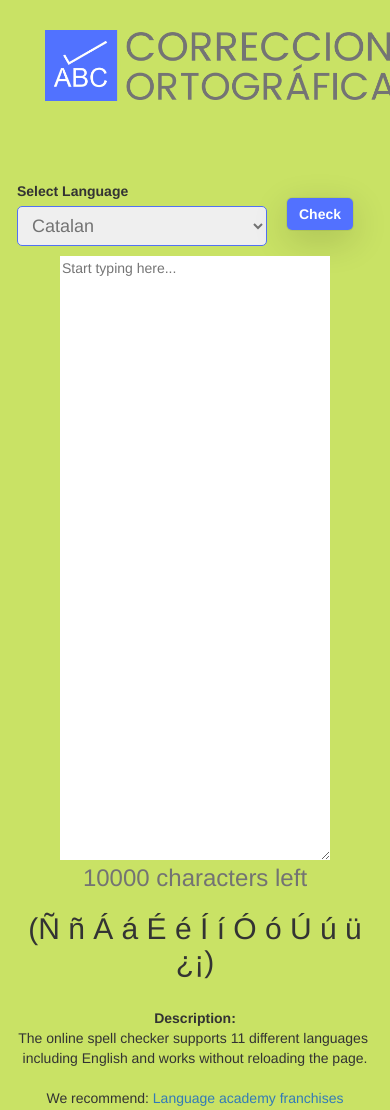
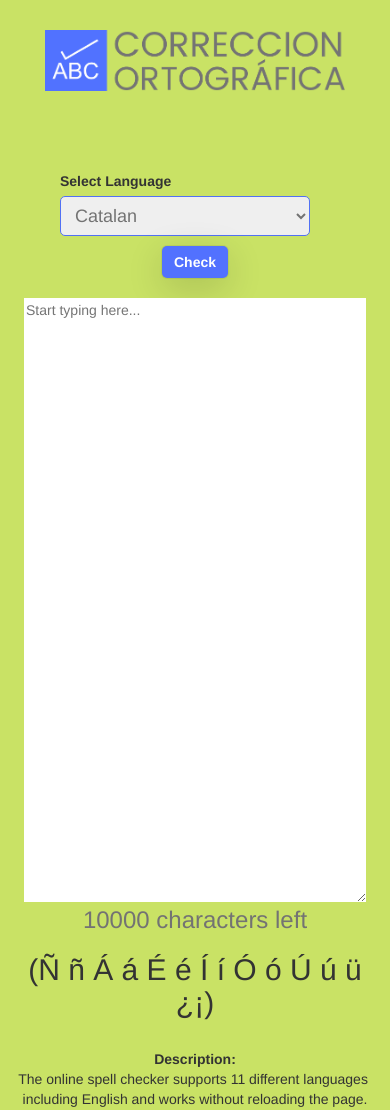
Before and after one commit to abhi411/spell-checker, a website: page views/index.html in a window 390 px wide. Shown: the top 1110 px of the page. Drawn offline with nearby package versions, Linux system fonts and the light colour scheme.

Commit message:
feedback done

```diff
--- a/views/index.html
+++ b/views/index.html
@@ -17,7 +17,7 @@
     <script src="index.js"></script>
     <div class="container">
       <div class="logo-c">
-        <img style="margin-left: 50px;" src="logo.png" width="350">
+        <img src="logo.png" width="300">
       </div>
       <div class="opt-bar">
         <div appearance="legacy">
@@ -62,7 +62,7 @@
 
         The online spell checker supports 11 different languages &ZeroWidthSpace;&ZeroWidthSpace;including English and works without reloading the page. </font></font><br><br><font style="vertical-align: inherit;"><font style="vertical-align: inherit;">
 
-        We recommend: </font></font><a href="https://www.todofranquicias.com/franquicias-de-ensenanza-y-formacion.html" title="Language academy franchises"><font style="vertical-align: inherit;"><font style="vertical-align: inherit;">Language academy franchises </font></font></a><br>
+        <br>
 
         <br><b><font style="vertical-align: inherit;"><font style="vertical-align: inherit;">Steps to follow:</font></font></b><br><font style="vertical-align: inherit;"><font style="vertical-align: inherit;">
 
--- a/views/style.css
+++ b/views/style.css
@@ -89,3 +89,19 @@ select {
     font-size: 18px;
     color: #737373;
 }
+
+
+@media only screen and (max-width: 700px) {
+	.opt-bar {
+		display: flex;
+		flex-direction: column;
+	}
+
+	.opt-bar > * {
+		margin-bottom: 10px;
+		margin-right: 0px;
+	}
+	.textarea {
+		width: 95%;
+	}
+}
```
